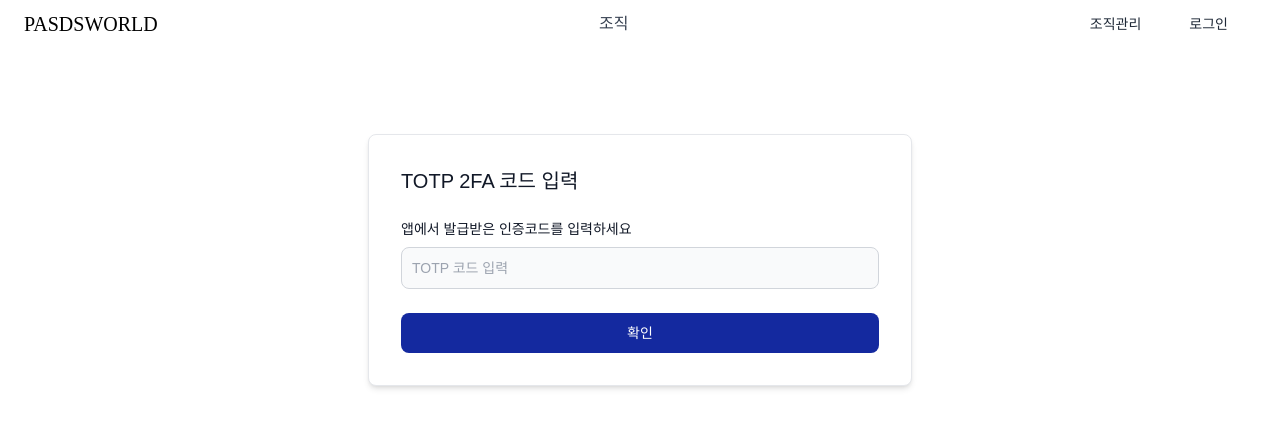
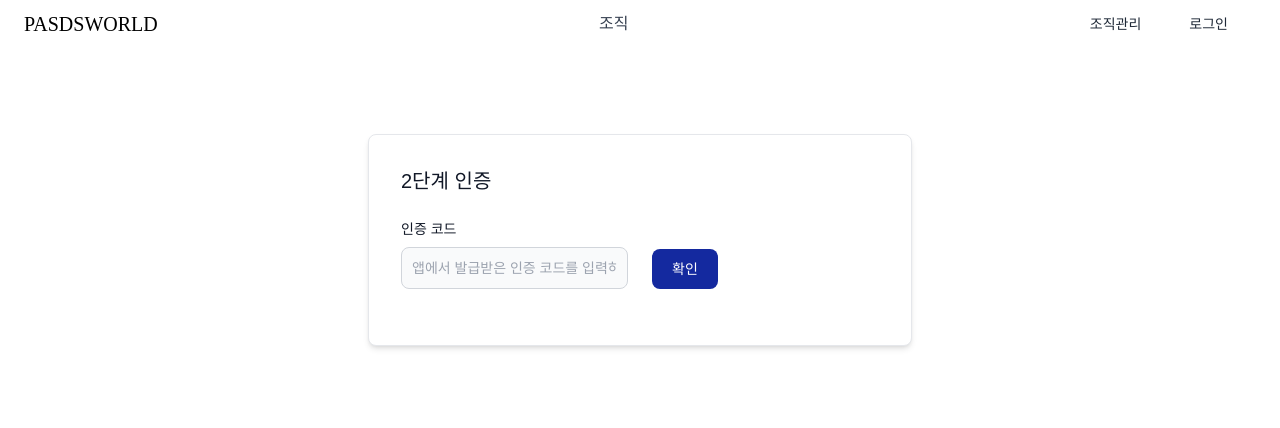
Before and after one commit to ssafy-10th-s101-team/PASDS-WORLD, a Vue app in the folder front/: page /member/login2 in a window 1280 px wide. Shown: the top 428 px of the page. Built offline with nearby package versions, Linux system fonts and the light colour scheme; a web font is replaced by a local one.

Commit message:
[FE] feat: S10P31S101-205 <2단계 인증 구현>

```diff
--- a/front/src/components/member/MemberLogin2.vue
+++ b/front/src/components/member/MemberLogin2.vue
@@ -4,69 +4,89 @@
     <div
       class="bg-white shadow-md border border-gray-200 rounded-lg p-4 sm:p-6 lg:p-8 dark:bg-gray-800 dark:border-gray-700"
     >
-      <form class="space-y-6" @submit.prevent="validateTOTP">
-        <h3 class="text-xl text-gray-900 dark:text-white">TOTP 2FA 코드 입력</h3>
-
+      <h3 class="text-xl text-gray-900 dark:text-white mb-6">2단계 인증</h3>
+      <div class="grid gap-6 mb-6 lg:grid-cols-2">
         <!-- TOTP 코드 입력 필드 -->
         <div>
           <label for="totp" class="block mb-2 text-sm text-gray-900 dark:text-gray-300"
-            >앱에서 발급받은 인증코드를 입력하세요</label
+          >인증 코드</label
           >
           <input
             type="text"
             id="totp"
             v-model="totpCode"
             class="bg-gray-50 border border-gray-300 text-gray-900 text-sm rounded-lg focus:ring-samsung-blue focus:border-samsung-blue block w-full p-2.5 dark:bg-gray-700 dark:border-gray-600 dark:placeholder-gray-400 dark:text-white dark:focus:ring-blue-500 dark:focus:border-blue-500"
-            placeholder="TOTP 코드 입력"
+            placeholder="앱에서 발급받은 인증 코드를 입력하세요"
             required
           />
         </div>
-
         <!-- 확인 버튼 -->
-        <button
-          type="submit"
-          class="w-full text-white bg-samsung-blue hover:bg-blue-800 focus:ring-4 focus:ring-blue-300 font-medium rounded-lg text-sm px-5 py-2.5 text-center dark:bg-blue-600 dark:hover:bg-blue-700 dark:focus:ring-blue-800"
-        >
-          확인
-        </button>
-      </form>
+        <div class="flex items-end justify-start">
+          <BaseButton @click="sendTotpCode" buttonText="확인" />
         </div>
+      </div>
+    </div>
+    <BaseAlert alertText="인증되었습니다." v-if="TOTPSuccessAlert" />
+    <BaseAlert alertText="인증에 실패했습니다. 다시 시도해주세요." v-if="TOTPFailAlert" />
   </div>
 </template>
 
 <script setup>
-import { ref, nextTick } from 'vue'
+import { nextTick, ref } from 'vue'
 import { useRouter } from 'vue-router'
 import { localAxios } from '@/utils/http-commons.js'
+import BaseButton from '@/components/common/BaseButton.vue'
+import BaseAlert from '@/components/common/BaseAlert.vue'
 
 const router = useRouter()
 
 const totpCode = ref('')
 
-async function validateTOTP() {
-  try {
+// alert toggle
+const TOTPSuccessAlert = ref(false)
+const TOTPFailAlert = ref(false)
+
+
+const showTOTPSuccessAlert = () => {
+  TOTPSuccessAlert.value = true
+  setTimeout(() => {
+    TOTPSuccessAlert.value = false
+  }, 3000)
+}
+const showTOTPFailAlert = () => {
+  TOTPFailAlert.value = true
+  setTimeout(() => {
+    TOTPFailAlert.value = false
+  }, 3000)
+}
+
+const sendTotpCode = async () => {
   const body = {
     totpCode: totpCode.value
   }
   await localAxios.post(`/member/second-login`, body)
-
+    .then(() => {
       sessionStorage.setItem('nickname', sessionStorage.getItem('tmpNickname'))
       sessionStorage.removeItem('tmpNickname')
+      showTOTPSuccessAlert()
 
-    router.push({ name: 'home' }).then(() => {
+      router.push({ name: 'home' })
+        .then(() => {
         nextTick(() => {
           window.location.reload()
         })
       })
-  } catch (error) {
+    })
+    .catch((error) => {
       console.log(error)
-    alert(error.response.data.message)
+      showTOTPFailAlert()
 
+      // todo main-back 에서 ErrorResponse는 status, message 로 통일되어 있는데 exceptionCode 재처리 필요할 수도....
       if (error.response.data.exceptionCode === 'TEMPORARY_TOKEN_EXPIRED') {
         sessionStorage.removeItem('tmpNickname')
         router.push({ name: 'memberLogin' })
       }
-  }
+    })
 }
 </script>
 
```
Lines whose indentation alone changed are shown as unchanged.
